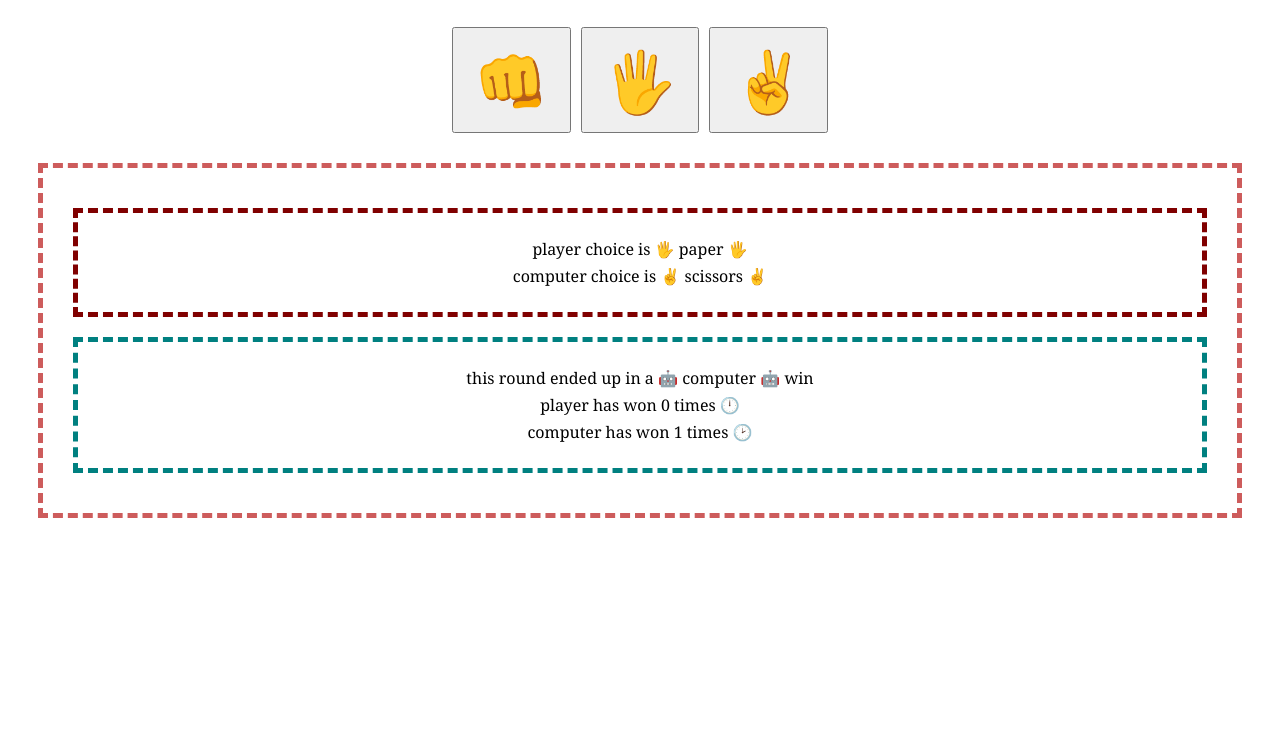
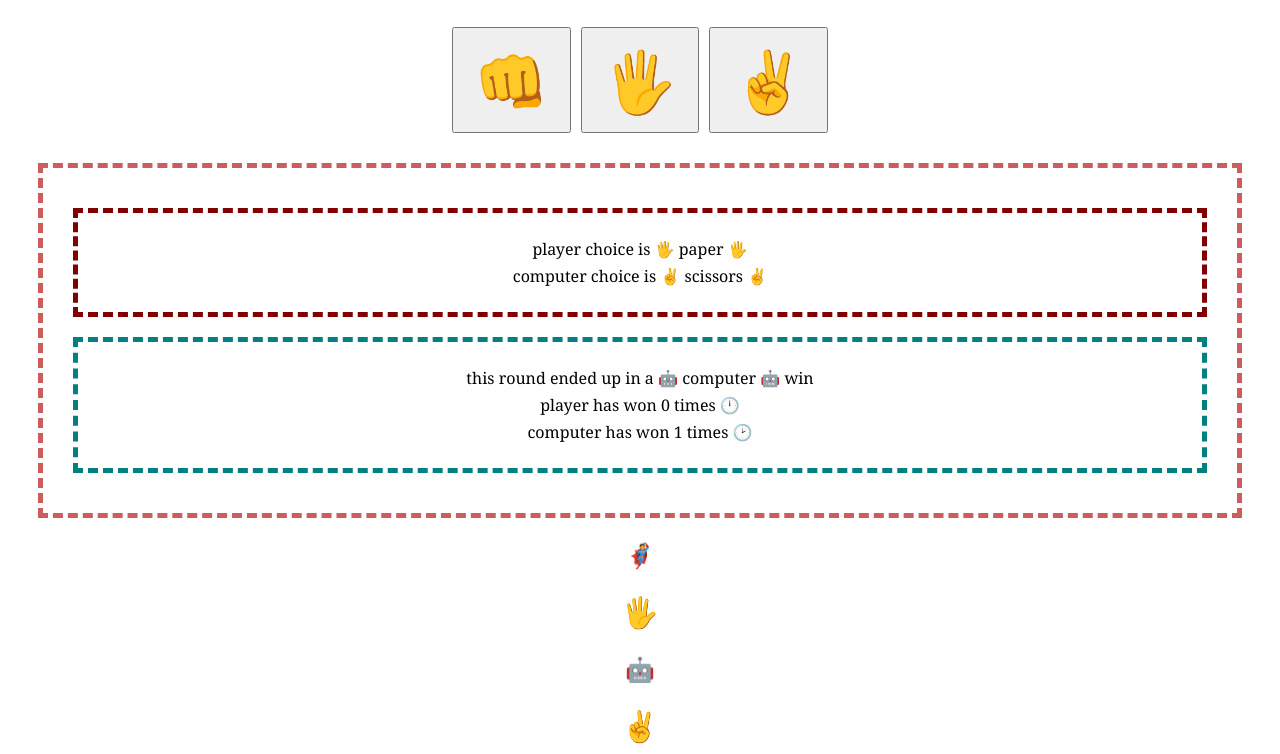
Before and after one commit to meowrhino/rockPaperScissors, a plain HTML site: page index.html in a window 1280 px wide. Both pictures are taken after a click on the button "🖐️". Shown: the part 122-876 px from the top of the page. Before the commit the page ends 800 px from the top, so only its background shows below. Drawn offline with Linux system fonts and the light colour scheme.

Commit message:
made more complex the addText() function but theres an easier option

```diff
--- a/index.html
+++ b/index.html
@@ -60,8 +60,9 @@
             font-weight: bold;
         }
 
-        .restart {
+        .restart, .playerHistory, .computerHistory{
             text-align: center;
+            font-size: 30px;
         }
 
         #restartButton {
@@ -81,6 +82,7 @@
         <button class="choice" id="playerPaper">🖐️</button>
         <button class="choice" id="playerScissors">✌️</button>
     </div>
+
     <div class="results">
         <div class="lastRound">
 
@@ -92,6 +94,17 @@
 
         </div>
     </div>
+
+    <div class="histories">
+
+        <h2>🦸</h2>
+        <div class="playerPreference"></div>
+        <div class="playerHistory"></div>
+        <h2>🤖</h2>
+        <div class="computerPreference"></div>
+        <div class="computerHistory"></div>
+    </div>
+
     <div class="restart"></div>
 
     <script>
@@ -100,16 +113,22 @@
         const playerRock = document.querySelector("#playerRock");
         playerRock.addEventListener('click', () => {
             playRound("rock");
+            playerHistory.textContent += "👊";
+            playerChoseRock += 1;
         });
 
         const playerPaper = document.querySelector("#playerPaper");
         playerPaper.addEventListener('click', () => {
             playRound("paper");
+            playerHistory.textContent += "🖐️";
+            playerChosePaper += 1;
         });
 
         const playerScissors = document.querySelector("#playerScissors");
         playerScissors.addEventListener('click', () => {
             playRound("scissors");
+            playerHistory.textContent += "✌️";
+            playerChoseScissors += 1;
         });
 
 
@@ -117,26 +136,35 @@
         /*the computer's choice is chosen via a random number between 1 and 3
         and then that number is converted into an option*/
         function getRandomInt(max) {
-            return Math.floor(Math.random() * max + 1);
+            const randomInt = Math.floor(Math.random() * max + 1);
+            return randomInt;
         };
 
         function getComputerChoice() {
             let number = getRandomInt(3);
+
             let choice;
 
             switch (number) {
                 case 1:
                     choice = "rock";
+                    computerHistory.textContent += "👊";
+                    computerChoseRock += 1
                     break
 
                 case 2:
                     choice = "paper";
+                    computerHistory.textContent += "🖐️";
+                    computerChosePaper += 1
                     break
 
                 case 3:
                     choice = "scissors";
+                    computerHistory.textContent += "✌️";
+                    computerChoseScissors += 1
                     break
             }
+            console.log(`the number chosen was ${number} and thus the computer chose ${choice}`)
             return choice
         }
 
@@ -172,20 +200,70 @@
         playerVictoryText.textContent = 'player is the 💥WINNER💥 of 5 rounds';
         computerVictoryText.textContent = 'computer is the 💥WINNER💥 of 5 rounds';
 
-        function addChoiceText(input){
+        let playerOrComputer = 0;
+
+        let computerChoseRock = 0;
+        let computerChosePaper = 0;
+        let computerChoseScissors = 0;
+
+        let playerChoseRock = 0;
+        let playerChosePaper = 0;
+        let playerChoseScissors = 0;
+
+        function addChoiceText(input) {
             let textToAdd = '';
 
             if (input == 'rock') {
                 textToAdd = "👊 rock 👊";
+
+                if (playerOrComputer == 0) {
+                    //playerHistory.textContent += "👊";
+                    playerOrComputer = 1;
+                    console.log('caso 0 => 1 playerOrComputer value after "if" is ' + playerOrComputer);
+
+                } else if (playerOrComputer == 1) {
+                    //computerHistory.textContent += "👊";
+                    playerOrComputer = 0;
+                    console.log('caso 1 => 0 playerOrComputer value after "if" is ' + playerOrComputer);
+                }
+
             } else if (input == 'paper') {
                 textToAdd = "🖐️ paper 🖐️";
+
+                if (playerOrComputer == 0) {
+                    //playerHistory.textContent += "🖐️";
+                    playerOrComputer = 1;
+                    console.log('caso 0 => 1 playerOrComputer value after "if" is ' + playerOrComputer);
+
+                } else if (playerOrComputer == 1) {
+                    //computerHistory.textContent += "🖐️";
+                    playerOrComputer = 0;
+                    console.log('caso 1 => 0 playerOrComputer value after "if" is ' + playerOrComputer);
+                }
+
             } else if (input == 'scissors') {
                 textToAdd = "✌️ scissors ✌️";
+
+                if (playerOrComputer == 0) {
+                    //playerHistory.textContent += "✌️";
+                    playerOrComputer = 1;
+                    console.log('caso 0 => 1 playerOrComputer value after "if" is ' + playerOrComputer);
+
+                } else if (playerOrComputer == 1) {
+                    //computerHistory.textContent += "✌️";
+                    playerOrComputer = 0;
+                    console.log('caso 1 => 0 playerOrComputer value after "if" is ' + playerOrComputer);
+                }
+
             } else {
                 textToAdd = "text added!!!";
+                textToAdd = "   ";
             }
             return textToAdd;
         }
+
+        const playerHistory = document.querySelector(".playerHistory");
+        const computerHistory = document.querySelector(".computerHistory");
 
         function playRound(input) {
             const playerChoice = input;
@@ -263,7 +341,7 @@
 
             /*generar los textos que se imprimirán en el div score*/
 
-            function addVeredictText(input){
+            function addVeredictText(input) {
                 let textToAdd = '';
 
                 if (input == playerVictories) {
@@ -296,7 +374,7 @@
             }
 
             const veredictText = document.createElement('p');
-            veredictText.textContent =`this round ended up in a ${veredict}`;
+            veredictText.textContent = `this round ended up in a ${veredict}`;
 
             const playerVictoriesText = document.createElement('p');
             playerVictoriesText.textContent = `player has won ${addVeredictText(playerVictories)}`;
```
Lines whose indentation alone changed are shown as unchanged.
